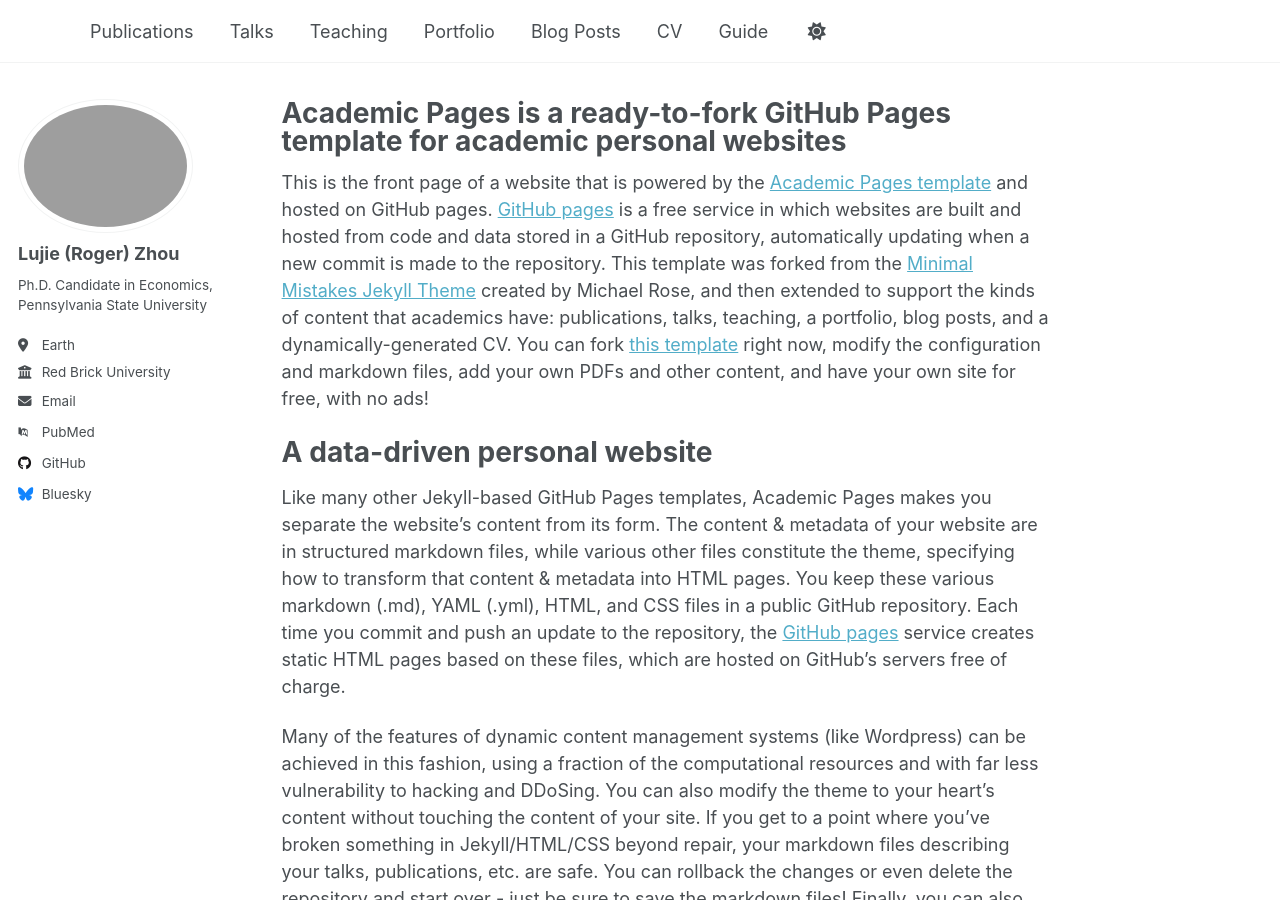
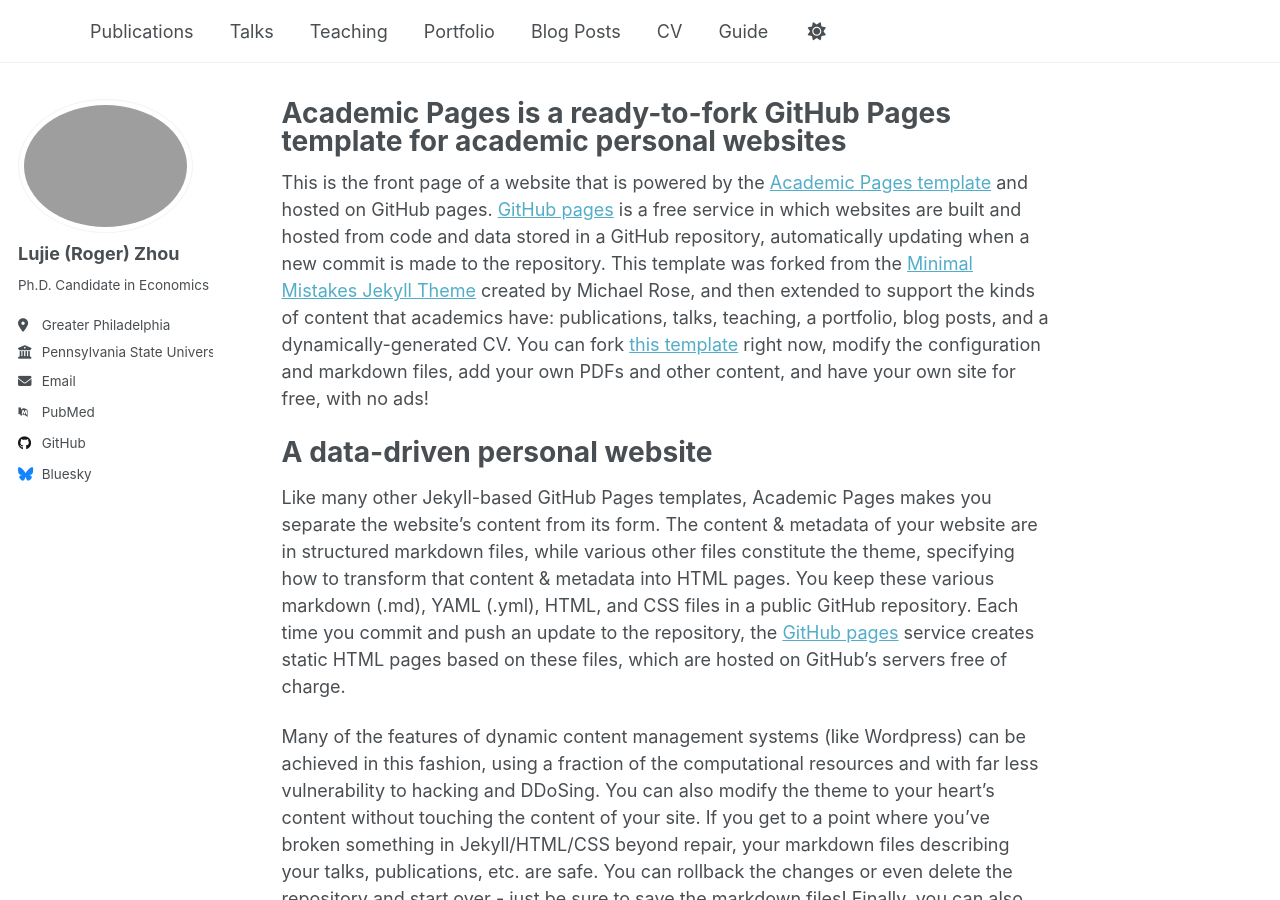
Before and after one commit to lbz5158/lujiezhou.github.io, a Jekyll site: the page built from _pages/about.md, in a window 1280 px wide and 900 px high. Built offline with Jekyll 4.4.1, drawn with Linux system fonts in a browser that asks for light colours; some web fonts are replaced.

Commit message:
Update _config.yml

```diff
--- a/_config.yml
+++ b/_config.yml
@@ -25,11 +25,11 @@ author:
   avatar           : "Zhou_Roger.jpg"
   name             : "Lujie (Roger) Zhou"
   pronouns         : # example: "she/her"
-  bio              : "Ph.D. Candidate in Economics, Pennsylvania State University"
-  location         : "Earth"
-  employer         : "Red Brick University"
+  bio              : "Ph.D. Candidate in Economics"
+  location         : "Greater Philadelphia"
+  employer         : "Pennsylvania State University"
   uri              : # URL
-  email            : "none@example.org"
+  email            : "lbz5158@psu.edu"
 
   # Academic websites
   academia         : # URL
```
